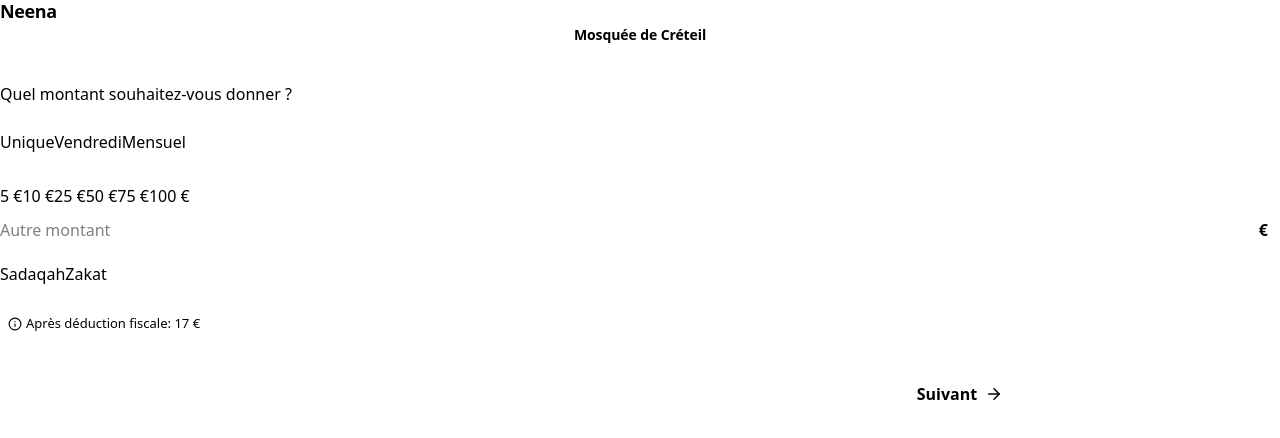
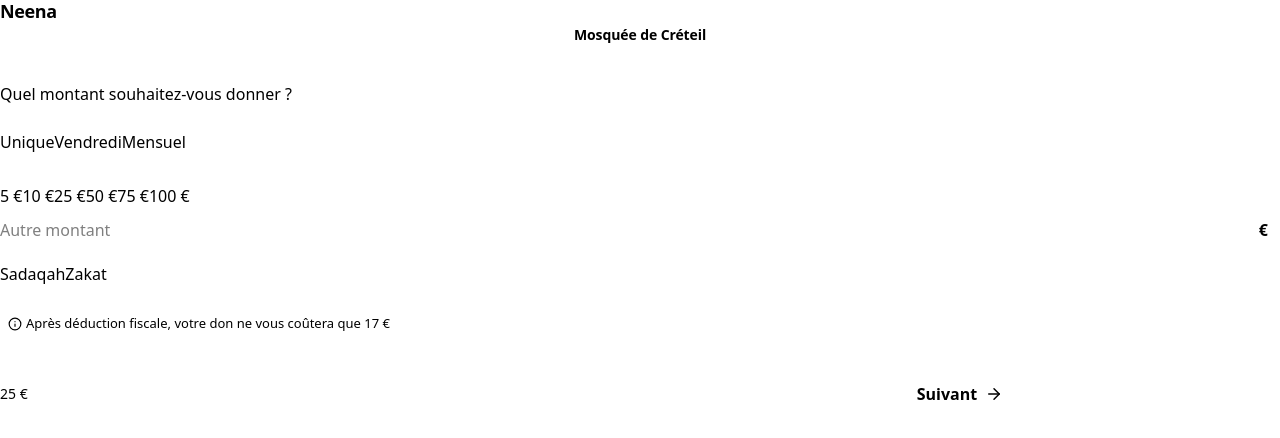
Before and after one commit to chaaaady/NeenaV3, a Next.js app: page /step-amount-v2 in a window 1280 px wide. Shown: the top 438 px of the page. Built offline with nearby package versions, Linux system fonts and the light colour scheme.

Commit message:
V2: restore full deduction sentence with site colors; add left-side recap (amount + frequency)

```diff
--- a/src/app/(don)/step-amount-v2/page.tsx
+++ b/src/app/(don)/step-amount-v2/page.tsx
@@ -110,12 +110,18 @@
 
               <div className="amount-grid-footer inline-flex items-center gap-1 px-2 py-1 rounded-[8px] bg-[var(--surface-2)] text-[13px] text-[var(--text-muted)] mt-1">
                 <Info size={14} />
-                <span>Après déduction fiscale: {formatEuro(Math.max(0, values.amount - values.amount * 0.34))}</span>
+                <span>
+                  Après déduction fiscale, votre don ne vous coûtera que {formatEuro(Math.max(0, values.amount - values.amount * 0.34))}
+                </span>
               </div>
             </div>
 
             <div className="pt-2">
-              <div className="flex items-center justify-end">
+              <div className="flex items-center justify-between">
+                <div className="text-[14px] text-[var(--text)]">
+                  {formatEuro(values.amount)}
+                  {values.frequency !== "Unique" ? (values.frequency === "Vendredi" ? "/Vendredi" : "/mois") : ""}
+                </div>
                 <button
                   onClick={handleNext}
                   disabled={!values.amount || values.amount < 5}
```
